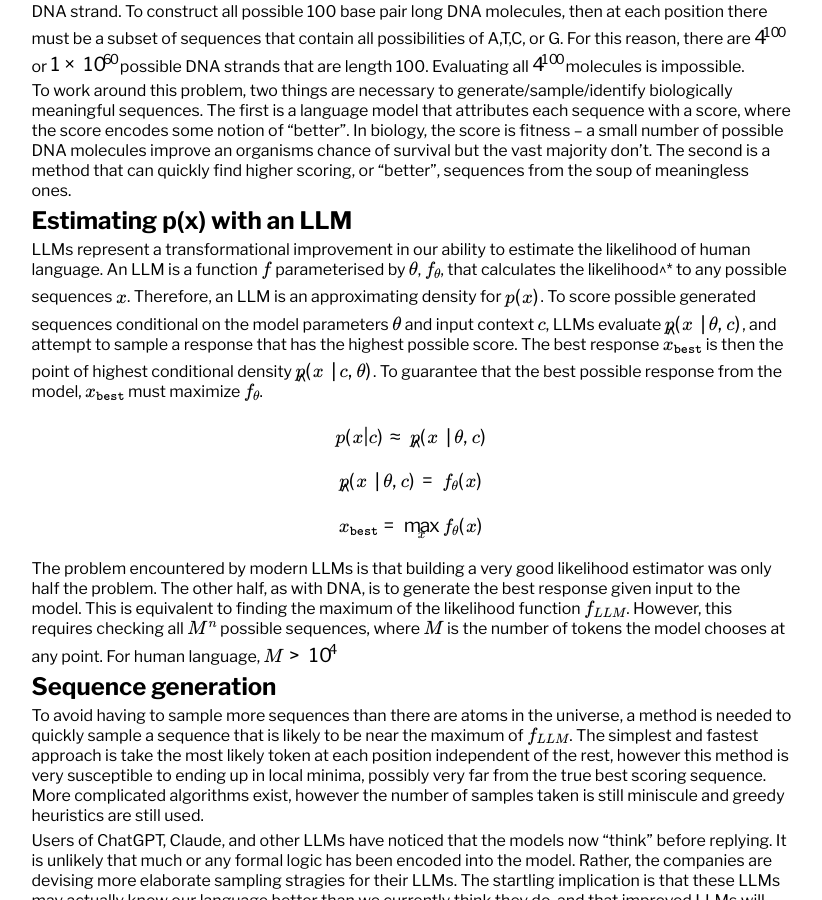
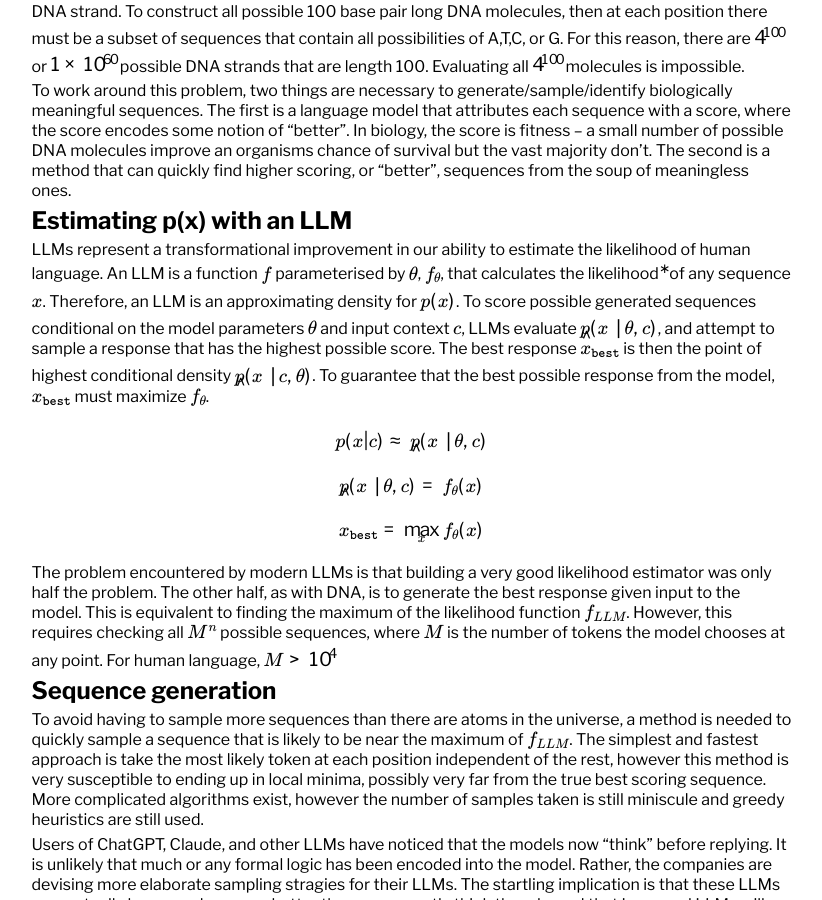
Before and after one commit to dan-sprague/dan-sprague.github.io, a Jekyll site: the page built from _posts/2025-02-02-llmthinking.markdown, in a window 1280 px wide and 900 px high, scrolled down 850 px. Shown: the whole window, without its empty margins (221-1043 px from the left). Built offline with Jekyll 4.4.1, drawn with Linux system fonts in a browser that asks for light colours; formulas are drawn with MathJax 3.

Commit message:
fixed bug

```diff
--- a/_posts/2025-02-02-llmthinking.markdown
+++ b/_posts/2025-02-02-llmthinking.markdown
@@ -33,7 +33,7 @@ To work around this problem, two things are necessary to generate/sample/identif
 
 # Estimating p(x) with an LLM
 
-LLMs represent a transformational improvement in our ability to estimate the likelihood of human language. An LLM is a function $f$ parameterised by $\theta$, $f_\theta$, that calculates the likelihood^* to any possible sequences $x$. Therefore, an LLM is an approximating density for $p(x)$. To score possible generated sequences conditional on the model parameters $\theta$ and input context $c$, LLMs evaluate $\hat{p}(x \mid \theta,c)$, and attempt to sample a response that has the highest possible score. The best response $x_{\texttt{best}}$ is then the point of highest conditional density $\hat{p}(x \mid c,\theta)$. To guarantee that the best possible response from the model, $x_{\texttt{best}}$ must maximize $f_\theta$.
+LLMs represent a transformational improvement in our ability to estimate the likelihood of human language. An LLM is a function $f$ parameterised by $\theta$, $f_\theta$, that calculates the likelihood$^*$ of any sequence $x$. Therefore, an LLM is an approximating density for $p(x)$. To score possible generated sequences conditional on the model parameters $\theta$ and input context $c$, LLMs evaluate $\hat{p}(x \mid \theta,c)$, and attempt to sample a response that has the highest possible score. The best response $x_{\texttt{best}}$ is then the point of highest conditional density $\hat{p}(x \mid c,\theta)$. To guarantee that the best possible response from the model, $x_{\texttt{best}}$ must maximize $f_\theta$.
 
 $$p(x | c) \approx \hat{p}(x \mid \theta,c)$$
 
```
